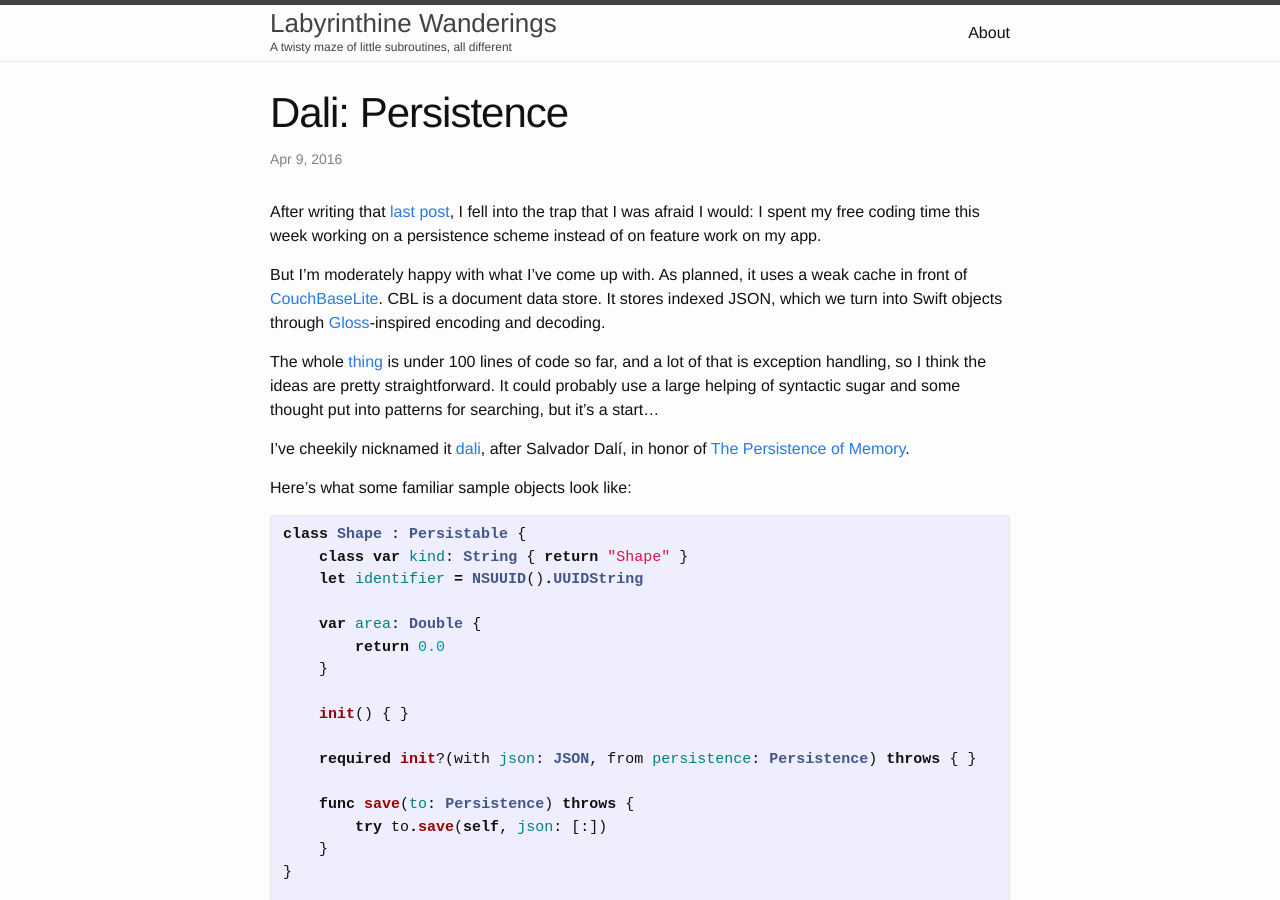
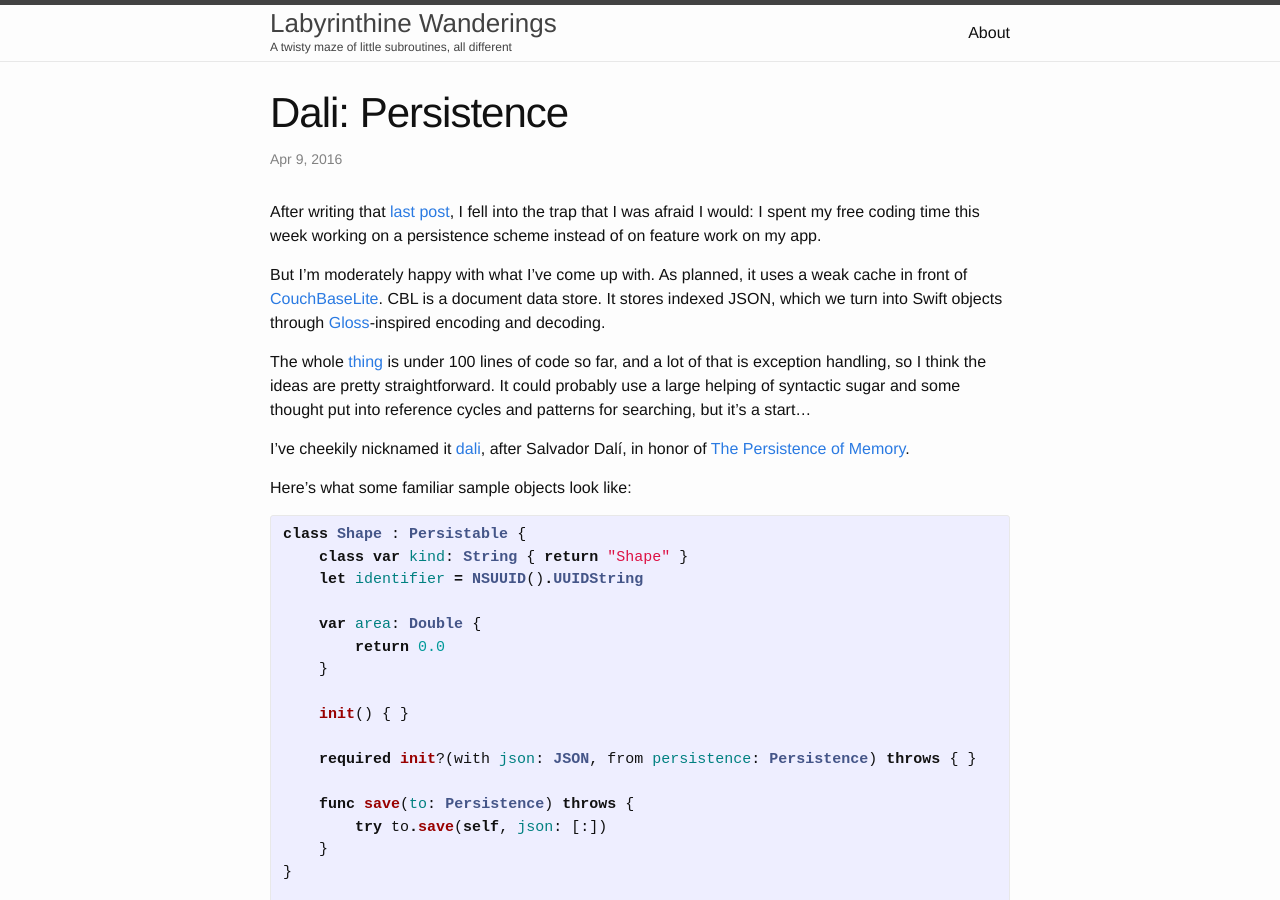
Before and after one commit to WanderingStar/WanderingStar.github.io, a Jekyll site: the page built from _posts/2016-04-09-dali-persistence.md, in a window 1280 px wide and 900 px high. Built offline with Jekyll 4.4.1, drawn with Linux system fonts in a browser that asks for light colours; comment, search, counter and statistics services are not loaded.

Commit message:
Mention reference cycles

```diff
--- a/_posts/2016-04-09-dali-persistence.md
+++ b/_posts/2016-04-09-dali-persistence.md
@@ -20,7 +20,7 @@ encoding and decoding.
 The whole [thing][code] is under 100 lines of code so far, and a lot of that is
 exception handling, so I think the ideas are pretty straightforward. It could
 probably use a large helping of syntactic sugar and some thought put into
-patterns for searching, but it's a start...
+reference cycles and patterns for searching, but it's a start...
 
 I've cheekily nicknamed it [dali][dali], after Salvador Dalí, in honor of
 [The Persistence of Memory][art].
```
